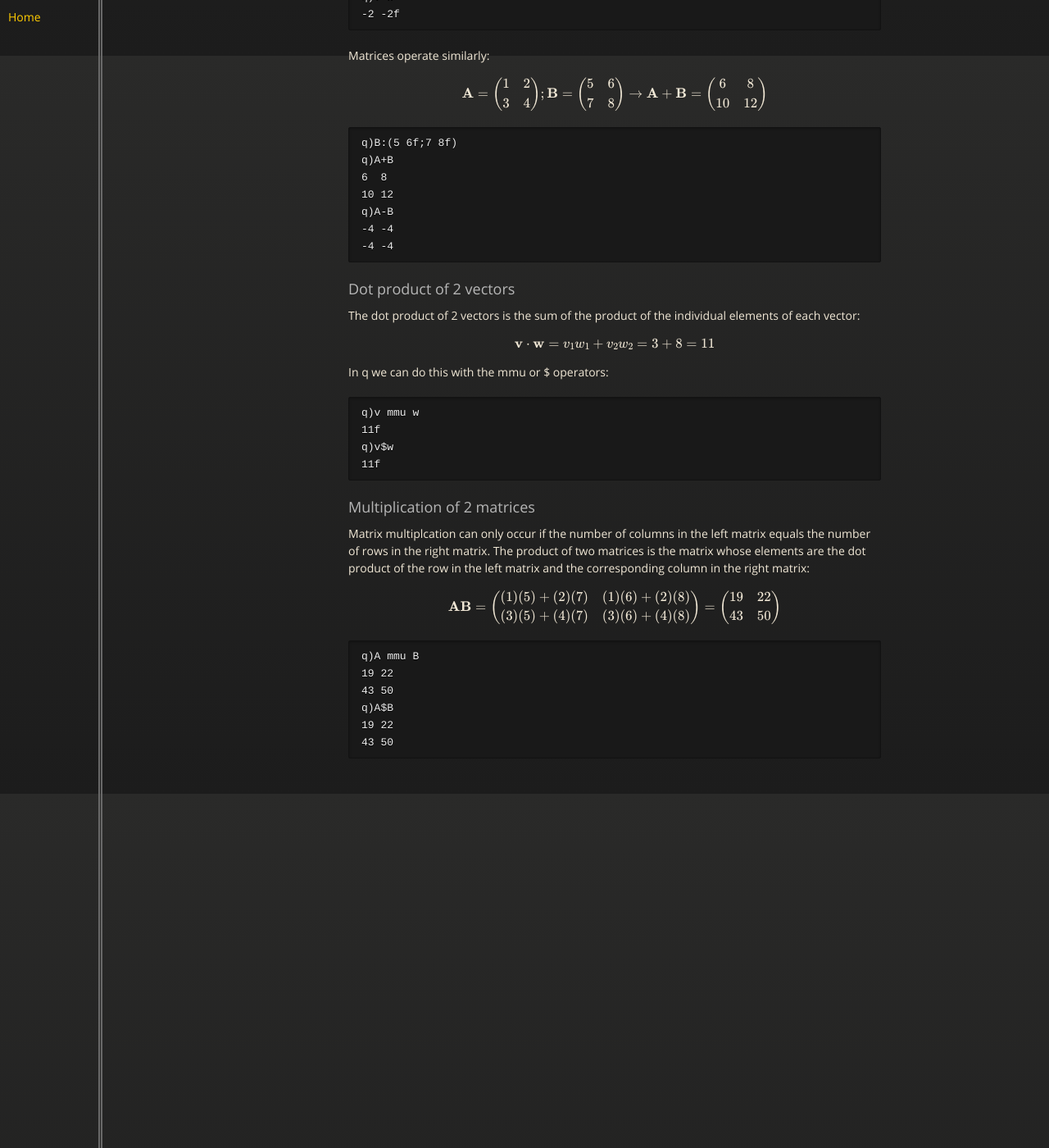
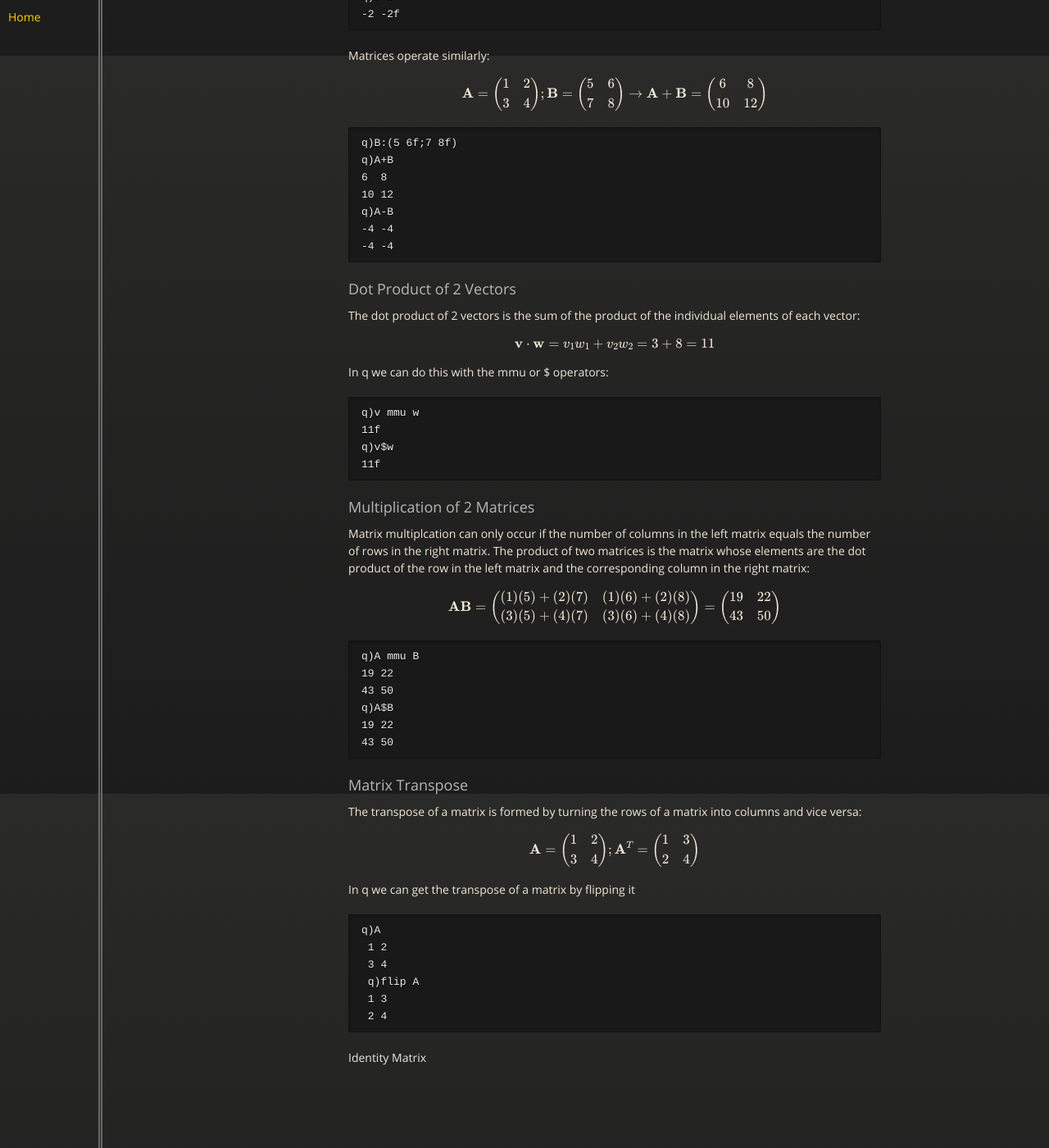
Before and after one commit to jpneill/jpneill.github.io, a Jekyll site: the page posts/Lin_Alg_q.html, which Jekyll copies as it is, in a window 1280 px wide and 1400 px high, scrolled down 832 px. Shown: the whole window at 82% size. Built offline with Jekyll 4.4.1, drawn with Linux system fonts in a browser that asks for light colours; nearby versions of some CDN libraries; formulas are drawn with MathJax 3; some of the changed text lies outside the part shown.

Commit message:
Added matrix transpose

```diff
--- a/posts/Lin_Alg_q.html
+++ b/posts/Lin_Alg_q.html
@@ -68,7 +68,7 @@ q)v
 <pre><code>q)v:1 2f
 q)w:3 4f
 q)v+w
-3 6f
+4 6f
 q)v-w
 -2 -2f</code></pre>
 
@@ -82,7 +82,7 @@ q)A-B
 -4 -4
 -4 -4</code></pre>
 
-        <h3>Dot product of 2 vectors</h3>
+        <h3>Dot Product of 2 Vectors</h3>
         <p>The dot product of 2 vectors is the sum of the product of the individual elements of each vector:$$\mathbf{v}\cdot\mathbf{w}=v_1 w_1+v_2 w_2 = 3+8 = 11$$In q we can do this with the mmu or $ operators:</p>
 
 <pre><code>q)v mmu w
@@ -90,7 +90,7 @@ q)A-B
 q)v$w
 11f</code></pre>
 
-        <h3>Multiplication of 2 matrices</h3>
+        <h3>Multiplication of 2 Matrices</h3>
         <p>Matrix multiplcation can only occur if the number of columns in the left matrix equals the number of rows in the right matrix. The product of two matrices is the matrix whose elements are the dot product of the row in the left matrix and the corresponding column in the right matrix:$$\mathbf{A}\mathbf{B}=\begin{pmatrix}(1)(5)+(2)(7)&amp;(1)(6)+(2)(8) \\(3)(5)+(4)(7)&amp;(3)(6)+(4)(8)\end{pmatrix}=\begin{pmatrix}19&amp;22\\43&amp;50\end{pmatrix}$$</p>
 
 <pre><code>q)A mmu B
@@ -99,6 +99,18 @@ q)v$w
 q)A$B
 19 22
 43 50</code></pre>
+
+        <h3>Matrix Transpose</h3>
+        <p>The transpose of a matrix is formed by turning the rows of a matrix into columns and vice versa:$$\mathbf{A}=\begin{pmatrix}1&amp;2\\3&amp;4\end{pmatrix};\mathbf{A}^T =\begin{pmatrix}1&amp;3\\2&amp;4\end{pmatrix}$$ In q we can get the transpose of a matrix by flipping it</p>
+
+<pre><code>q)A
+ 1 2
+ 3 4
+ q)flip A
+ 1 3
+ 2 4</code></pre>
+
+        <h4>Identity Matrix</h4>
       </section>
     </div>
 
```
